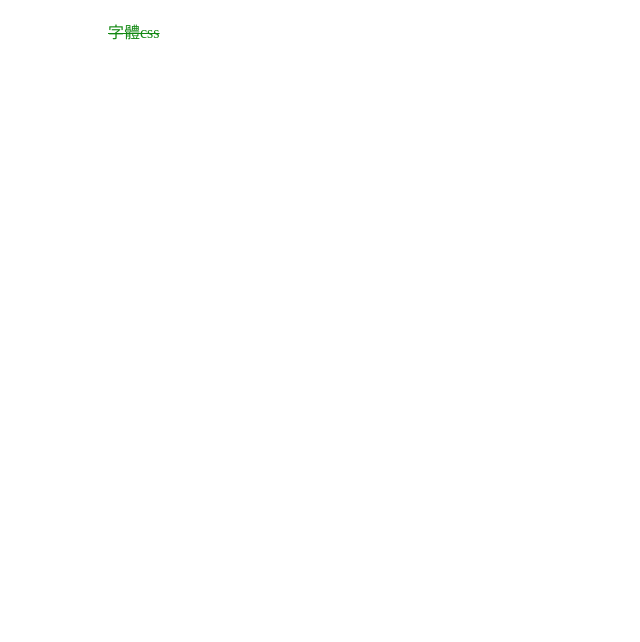
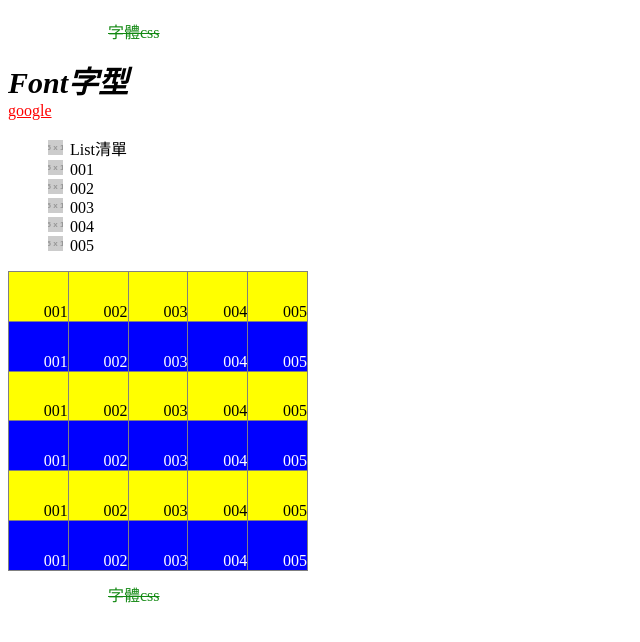
Before and after one commit to zachwu0322/3411007054, a plain HTML site: page css_all.html in a window 1280 px wide. Shown: the whole page, without its empty margins (0-640 px from the left). Drawn offline with Linux system fonts and the light colour scheme; placeholder pictures from the web are drawn by us.

Commit message:
Add files via upload

```diff
--- a/css_all.html
+++ b/css_all.html
@@ -38,6 +38,141 @@
             .text-spacing{
                 letter-spacing: 20px;
             }
+                        /*Font字型*/
+               /*字體樣式*/
+               .font_style{
+                   /*正常*/
+                   /*font-style:normal;*/
+                   /*斜體*/
+                   font-style: italic;
+                   /*傾斜體*/
+                   /*font-style:oblique;*/
+               }
+               /*字體粗細*/
+               .font_weight{
+                   /*正常*/
+                   /*font-weight:normal;*/
+                   /*粗體*/
+                   font-weight: bold;
+                   /*font-weight:100;*/
+               }
+               /*字體大小*/
+               .font_size{
+                   font-size: 30px;
+               }
+               /*字型*/
+               .font_family{
+                   font-family: "標楷體";
+               }
+               /*Link連結*/
+                  /*未訪問*/
+                  a:link{
+                      color: red;
+                  }
+                  /*訪問過*/
+                  a:visited{
+                      color: green;
+                  }
+                  /*移入*/
+                  a:hover{
+                      color: yellow;
+                  }
+                  /*點下去*/
+                  a:active{
+                      color: gray;
+                  }
+                  /*List列表*/
+                     .list{
+                         /*類型*/
+                         list-style-type: upper-roman;
+                         /*位置*/
+                         list-style-position: inside;
+                         /*圖片*/
+                         list-style-image: url(http://fakeimg.pl/15x15/);
+                     }
+            /*Table表格*/
+               /*邊緣合併*/
+               table{
+                   border-collapse: collapse;
+               }
+               /*水平、垂直對齊*/
+               td{
+                   /*水平*/
+                   text-align: right;
+                   /*垂直*/
+                   vertical-align: bottom;
+               }
+               /*偶數行*/
+               tr:nth-child(even){
+                   background-color: blue;
+                   color: white;
+               }
+               /*奇數行*/
+               tr:nth-child(odd){
+                   background-color: yellow;
+               }
+    </style>
+</head>
+<body>
+    <div class="text_color text_align text_line_height text_decoration text_indent text_spacing">
+    字體css
+    </div>
+    <div  class="font_style font_weight font_size font_family">
+        Font字型
+    </div>
+    <a href="http://www.google.com.tw">google</a>
+    <ol class="list">
+        <li>List清單</li>
+        <li>001</li>
+        <li>002</li>
+        <li>003</li>
+        <li>004</li>
+        <li>005</li>
+    </ol>
+    <table border="1" width="300" height="300" cellspacing="0" cellpadding="0">
+        <tr>
+            <td>001</td>
+            <td>002</td>
+            <td>003</td>
+            <td>004</td>
+            <td>005</td>
+        </tr>
+        <tr>
+            <td>001</td>
+            <td>002</td>
+            <td>003</td>
+            <td>004</td>
+            <td>005</td>
+        </tr>
+        <tr>
+            <td>001</td>
+            <td>002</td>
+            <td>003</td>
+            <td>004</td>
+            <td>005</td>
+        </tr>
+        <tr>
+            <td>001</td>
+            <td>002</td>
+            <td>003</td>
+            <td>004</td>
+            <td>005</td>
+        </tr>
+        <tr>
+            <td>001</td>
+            <td>002</td>
+            <td>003</td>
+            <td>004</td>
+            <td>005</td>
+        </tr>
+        <tr>
+            <td>001</td>
+            <td>002</td>
+            <td>003</td>
+            <td>004</td>
+            <td>005</td>
+        </tr>
+    </table>
     </style>
 </head>
 <body>
```
